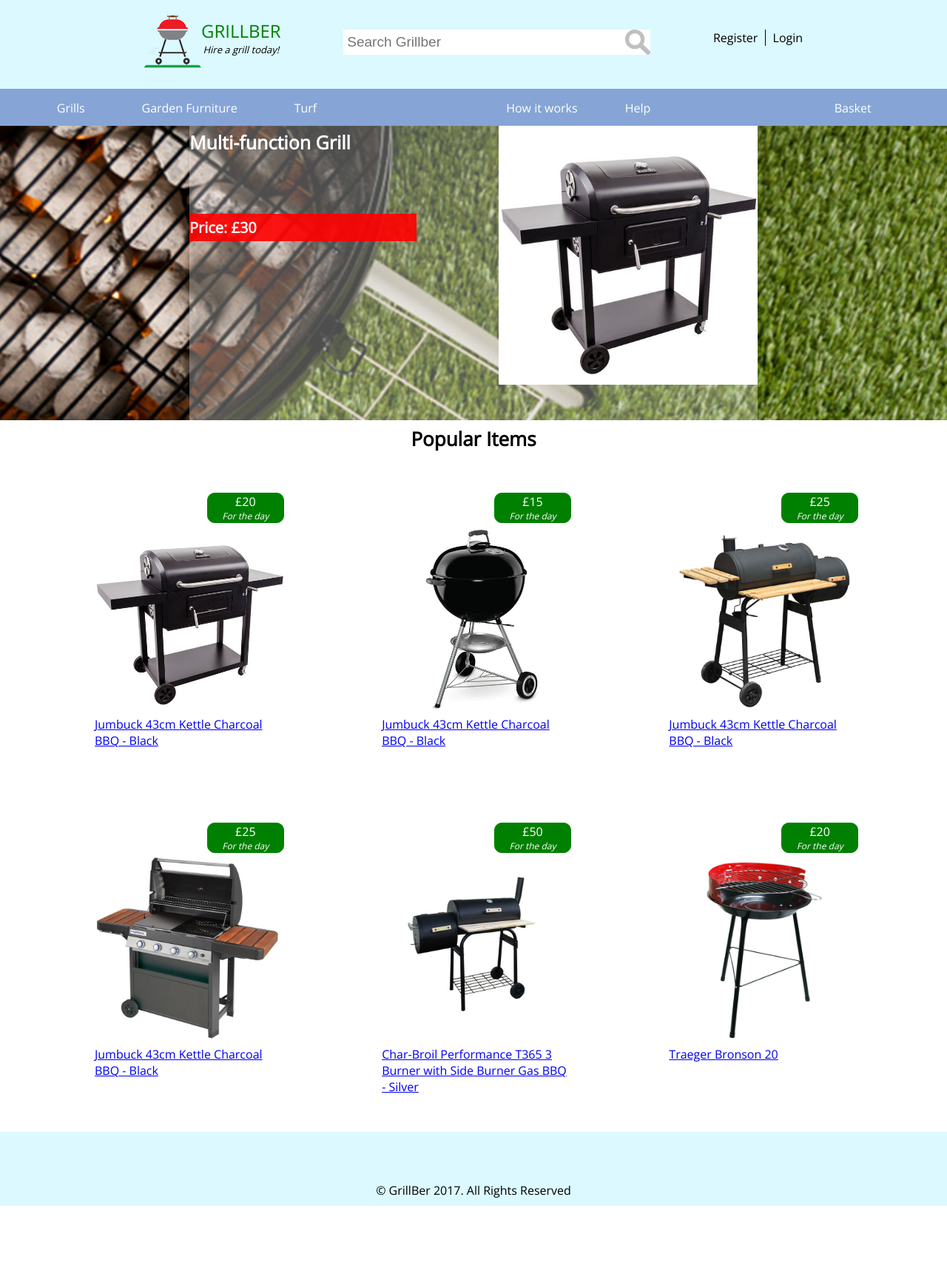
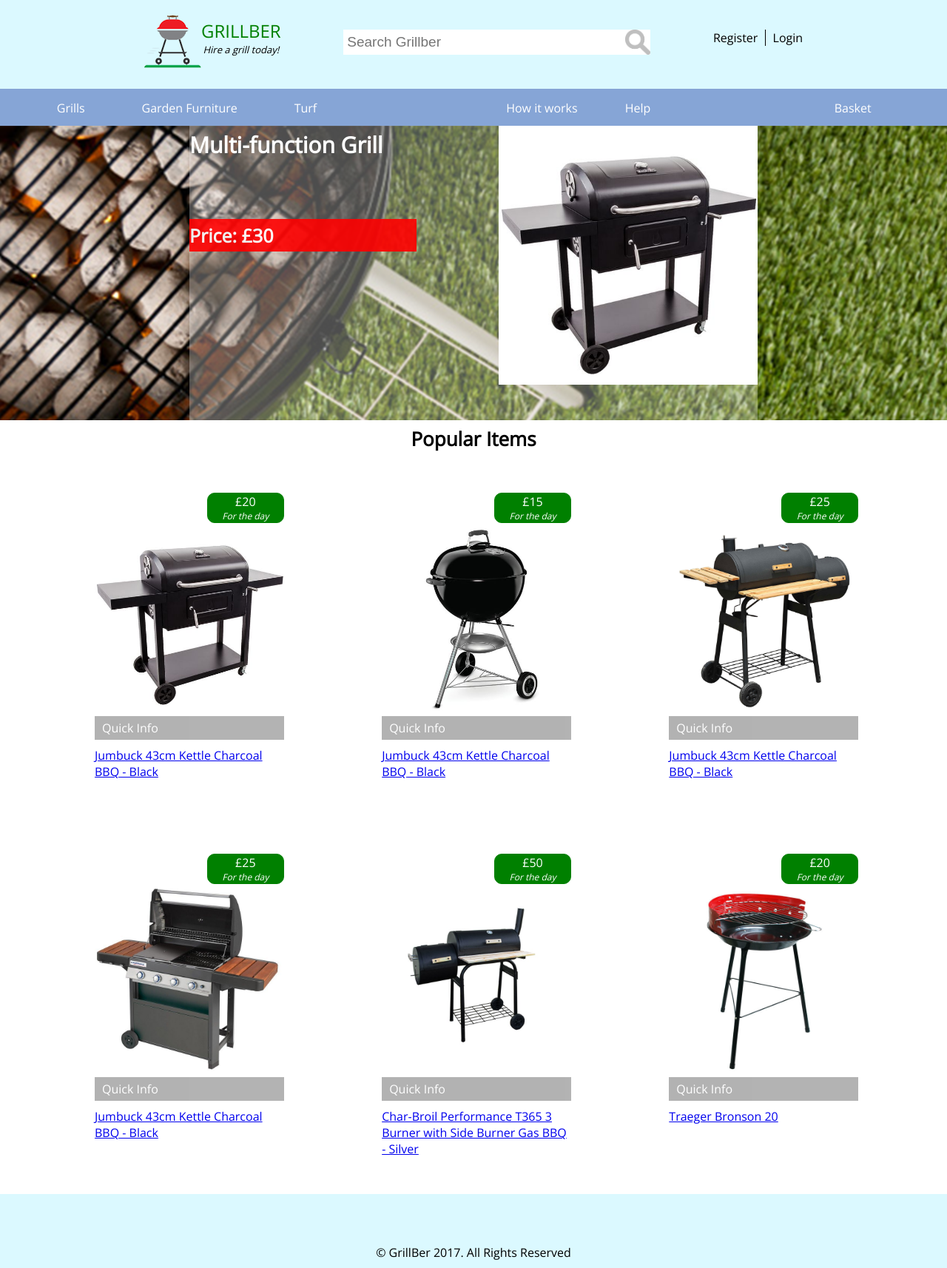
Before and after one commit to hineshvadgama/grillber, a PHP site: page / in a window 1280 px wide. Shown: the whole page at 74% size. Before the commit the page ends 1630 px from the top, so only its background shows below. Run offline with PHP 8.4, Linux system fonts and the light colour scheme; some libraries are stand-ins or nearby versions.

Commit message:
Desktop and tablet styling complete. Known errors removed

```diff
--- a/view/css/gridViewProductList.css
+++ b/view/css/gridViewProductList.css
@@ -32,10 +32,6 @@
   }
 
   .quickInfoHover {
-    display: none;
-  }
-
-  .quickInfoHover:hover {
     display: none;
   }
 
@@ -88,6 +84,7 @@
   }
 
   .quickInfoHover {
+    display: block;
     position: relative;
     color: white;
     background-color: grey;
@@ -105,10 +102,12 @@
   }
 
   .quickInfoPseudo {
+    display: block;
     position: relative;
   }
 
   .quickInfo {
+    display: block;
     position: absolute;
     width: 100%;
     background-color: rgba(200, 200, 200, 0.9);
--- a/view/css/jumbo.css
+++ b/view/css/jumbo.css
@@ -141,6 +141,14 @@
     width: 40%;
   }
 
+  .leftSideSlider h1 {
+    font-size: 30px;
+  }
+
+  .leftSideSlider a h1 {
+    font-size: 25px;
+  }
+
   .rightSideSlider {
     float: right;
     max-width: 60%;
--- a/view/css/navigation.css
+++ b/view/css/navigation.css
@@ -164,7 +164,7 @@
   }
 
   #topItem {
-    margin-top: 17px;
+    margin-top: 13px;
     border: none;
   }
 
--- a/view/index.php
+++ b/view/index.php
@@ -92,6 +92,7 @@
         </div>
 
       </div>
+
       <div class="jumbo">
         <div class="sliderContainer">
           <div class="innerSliderContainer">
@@ -140,6 +141,7 @@
           </div>
         </div>
       </div>
+
       <div class="mainContent">
 
         <div class="title">
@@ -254,6 +256,7 @@
               <p>Quick information 6 grill.</p>
             </div>
           </div>
+          <p id="6quickInfoHover" class="quickInfoHover">Quick Info</p>
           <div class="productDescription">
             <a href="#">Traeger Bronson 20</a>
           </div>
```
Lines whose indentation alone changed are shown as unchanged.
